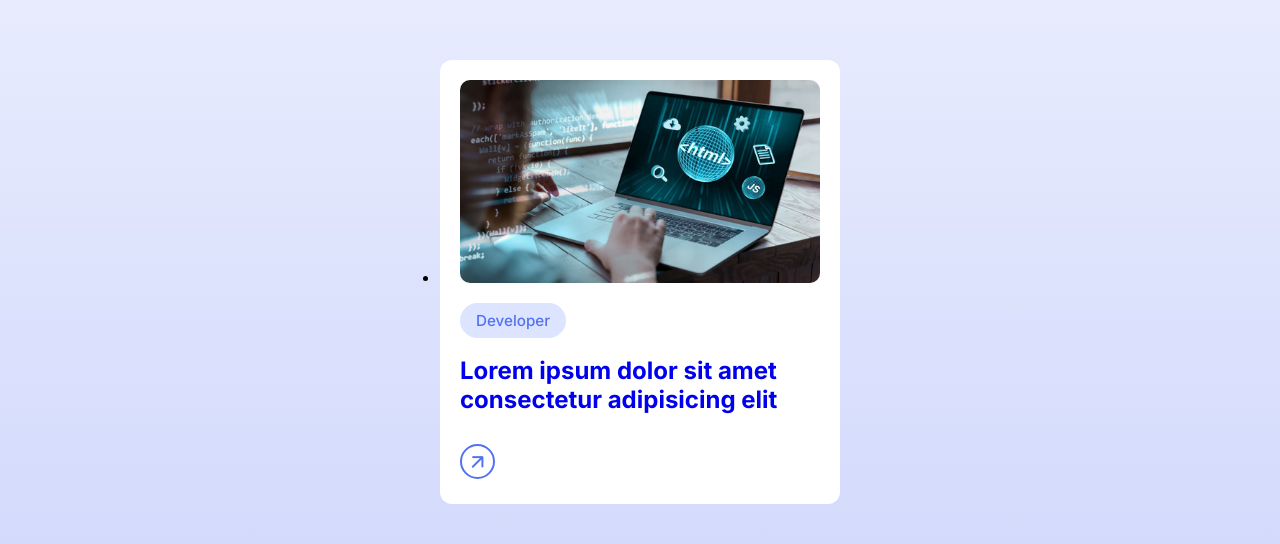
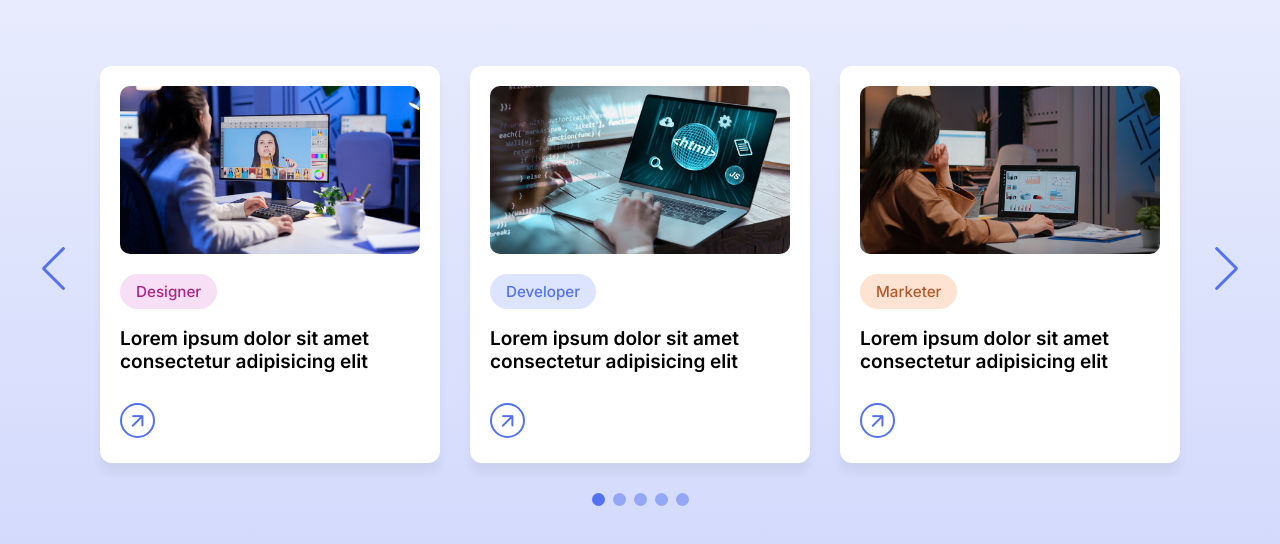
Before and after one commit to Nossir-blue/card-slider, a plain HTML site: page Card Slider/index.html in a window 1280 px wide. Shown: the part 118-662 px from the top of the page. Drawn offline with nearby package versions, Linux system fonts and the light colour scheme.

Commit message:
first commit

```diff
--- a/Card Slider/index.html
+++ b/Card Slider/index.html
@@ -5,15 +5,56 @@
     <meta name="viewport" content="width=device-width, initial-scale=1.0">
     <title>Analog</title>
     <link rel="stylesheet" href="styles.css"><link rel="stylesheet" href="https://fonts.googleapis.com/css2?family=Material+Symbols+Rounded:opsz,wght,FILL,GRAD@24,400,0,0" />
+    <link rel="stylesheet" href="https://cdn.jsdelivr.net/npm/swiper@11/swiper-bundle.min.css">
 </head>
 <body>
-    <div class="container">
+    <div class="container swiper">
         <div class="card-wrapper">
-            <ul class="card-list">
-                <li class="card-item">
+            <ul class="card-list swiper-wrapper">
+                <li class="card-item swiper-slide">
+                    <a href="#" class="card-link">
+                        <img src="images/designer.jpg" alt="Card Image" class="card-image">
+                        <p class="badge designer">Designer</p>
+                        <h2 class="card-title">Lorem ipsum dolor sit amet consectetur adipisicing elit</h2>
+                        <button class="card-button material-symbols-rounded">
+                            arrow_forward
+                        </button>
+                    </a>
+                </li>
+                <li class="card-item swiper-slide">
                     <a href="#" class="card-link">
                         <img src="images/developer.jpg" alt="Card Image" class="card-image">
-                        <p class="badge">Developer</p>
+                        <p class="badge developer">Developer</p>
+                        <h2 class="card-title">Lorem ipsum dolor sit amet consectetur adipisicing elit</h2>
+                        <button class="card-button material-symbols-rounded">
+                            arrow_forward
+                        </button>
+                    </a>
+                </li>
+                <li class="card-item swiper-slide">
+                    <a href="#" class="card-link">
+                        <img src="images/marketer.jpg" alt="Card Image" class="card-image">
+                        <p class="badge marketer">Marketer</p>
+                        <h2 class="card-title">Lorem ipsum dolor sit amet consectetur adipisicing elit</h2>
+                        <button class="card-button material-symbols-rounded">
+                            arrow_forward
+                        </button>
+                    </a>
+                </li>
+                <li class="card-item swiper-slide">
+                    <a href="#" class="card-link">
+                        <img src="images/gamer.jpg" alt="Card Image" class="card-image">
+                        <p class="badge gamer">Gamer</p>
+                        <h2 class="card-title">Lorem ipsum dolor sit amet consectetur adipisicing elit</h2>
+                        <button class="card-button material-symbols-rounded">
+                            arrow_forward
+                        </button>
+                    </a>
+                </li>
+                <li class="card-item swiper-slide">
+                    <a href="#" class="card-link">
+                        <img src="images/editor.jpg" alt="Card Image" class="card-image">
+                        <p class="badge editor">Editor</p>
                         <h2 class="card-title">Lorem ipsum dolor sit amet consectetur adipisicing elit</h2>
                         <button class="card-button material-symbols-rounded">
                             arrow_forward
@@ -21,8 +62,13 @@
                     </a>
                 </li>
             </ul>
+
+            <div class="swiper-pagination"></div>
+            <div class="swipter-slide-button swiper-button-prev"></div>
+            <div class="swipter-slide-button swiper-button-next"></div>
         </div>
     </div>
+    <script src="https://cdn.jsdelivr.net/npm/swiper@11/swiper-bundle.min.js"></script>
     <script src="script.js"></script>
 </body>
 </html>
--- a/Card Slider/script.js
+++ b/Card Slider/script.js
@@ -0,0 +1,29 @@
+new Swiper('.card-wrapper', {
+    loop: true,
+    spaceBetween: 30,
+
+    // If we need pagination
+    pagination: {
+      el: '.swiper-pagination',
+      clickable: true,
+      cynamicBullets: true
+    },
+
+    // Navigation arrows
+    navigation: {
+      nextEl: '.swiper-button-next',
+      prevEl: '.swiper-button-prev',
+    },
+
+    breakpoints: {
+        0: {
+            slidesPerView: 1
+        },
+        768: {
+            slidesPerView: 2
+        },
+        1024: {
+            slidesPerView: 3
+        },
+    }
+});
--- a/Card Slider/styles.css
+++ b/Card Slider/styles.css
@@ -15,22 +15,32 @@ body{
     background: linear-gradient(#ECEFFE, #CED6FB);
 }
 
+.card-wrapper{
+    max-width: 1100px;
+    margin: 0 60px 35px;
+    padding: 20px 10px;
+    overflow: hidden;
+}
+
 .card-link .card-item{
     list-style: none
 }
 
 .card-list .card-item .card-link{
-    width: 400px;
+    user-select: none;
     display: block;
     background: #fff;
     padding: 18px;
     border-radius: 12px;
     text-decoration: none;
     border: 2px solid transparent;
-    box-shadow: 0 10px 10px rgba(0,0,0,0-05);
-    transition: 0.3s ease;
+    box-shadow: 0 10px 10px rgba(0,0,0,0.05);
+    transition: 0.2s ease;
 }
 
+.card-list .card-item .card-link:active{
+    cursor: grabbing;
+}
 .card-list .card-item .card-link:hover{
     border-color: #5372F0;
 }
@@ -41,6 +51,7 @@ body{
     object-fit: cover;
     border-radius: 10px;
 }
+
 .card-list .card-link .badge{
     color: #5372F0;
     padding: 8px 16px;
@@ -52,7 +63,27 @@ body{
     border-radius: 50px;
 }
 
-.card-list .card-link .cardTitle{
+.card-list .card-link .badge.designer{
+    color: #B22385;
+    background: #F7DFF5;
+}
+
+.card-list .card-link .badge.marketer{
+    color: #B25A2B;
+    background: #FFE3D2;
+}
+
+.card-list .card-link .badge.gamer{
+    color: #205c20;
+    background: #d6f8d6;
+}
+
+.card-list .card-link .badge.editor{
+    color: #856404;
+    background: #FFF3CD;
+}
+
+.card-list .card-link .card-title{
     font-size: 1.19rem;
     color: #000;
     font-weight: 600;
@@ -68,4 +99,34 @@ body{
     cursor: pointer;
     border: 2px solid #5372F0;
     transform: rotate(-45deg);
+    transition: 0.4s ease;
 }
+.card-list .card-link:hover .card-button{
+    color: #fff;
+    background: #5372F0;
+}
+
+.card-wrapper .swiper-pagination-bullet{
+    height: 13px;
+    width: 13px;
+    opacity: 0.5;
+    background: #5372F0;
+}
+
+.card-wrapper .swiper-pagination-bullet-active{
+    opacity: 1;
+}
+
+.card-wrapper .swipter-slide-button{
+    color: #5372F0;
+    margin-top: -35px;
+}
+
+@media screen and (max-width: 768px){
+    .card-wrapper{
+        margin: 0 10px 25px;
+    }
+    .card-wrapper .swipter-slide-button {
+        display: none;
+    }
+}
```
Also changed, not shown: 1 other file.
